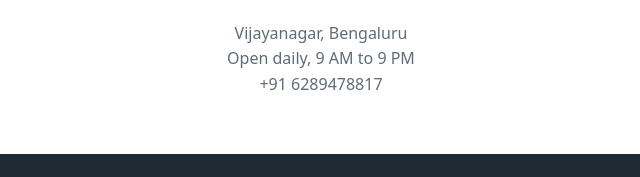
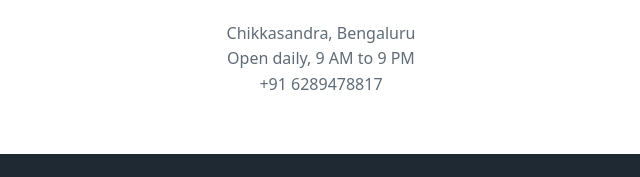
Before and after one commit to kilgish/portfolio, a plain HTML site: page sample-shop/index.html in a window 1280 px wide. Shown: the part 1899-2076 px from the top of the page, 319-959 px from the left. Drawn offline with Linux system fonts and the light colour scheme.

Commit message:
Update shop address from Vijayanagar to Chikkasandra

```diff
--- a/sample-shop/index.html
+++ b/sample-shop/index.html
@@ -62,7 +62,7 @@ const SITE = {
   intro: "Order for Diwali, weddings, pujas and parties. Pure ingredients, fair prices.",
   whatsapp: "916289478817",       // country code + number, no + or spaces
   phoneDisplay: "+91 6289478817",
-  address: "Vijayanagar, Bengaluru",
+  address: "Chikkasandra, Bengaluru",
   hours: "Open daily, 9 AM to 9 PM",
   ctaText: "Order on WhatsApp",
   about: "We are a family-run shop with 15 years of experience. Everything is made fresh every morning. Tell us what you need and we will confirm price and delivery time on WhatsApp.",
```
